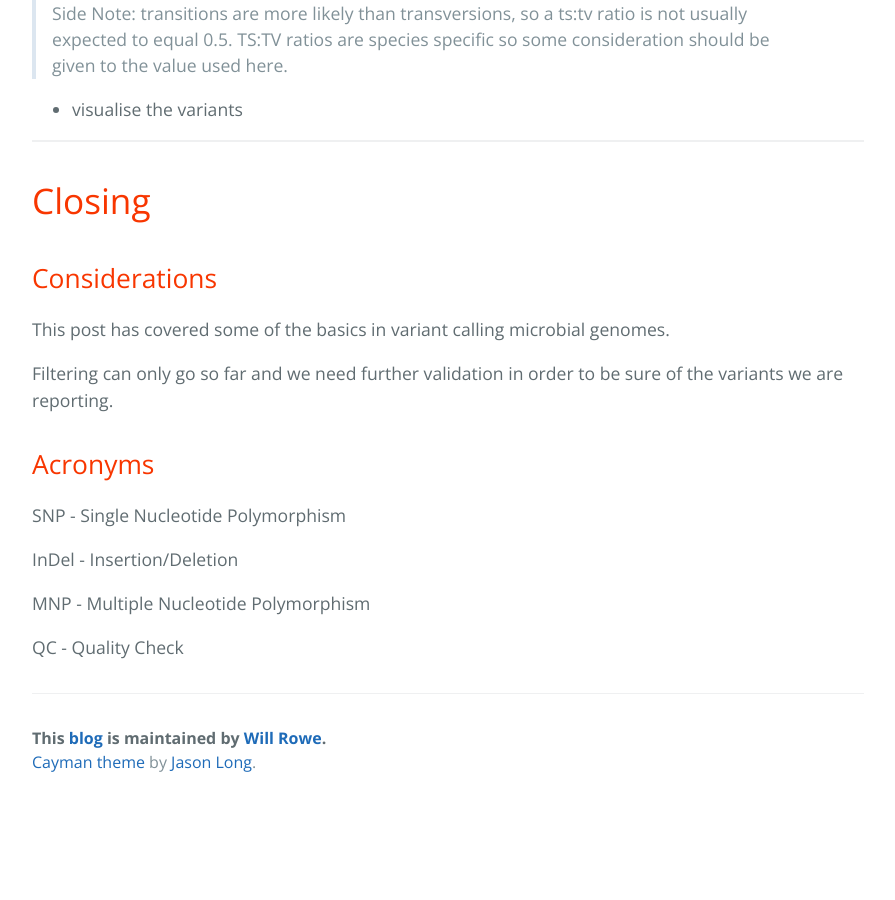
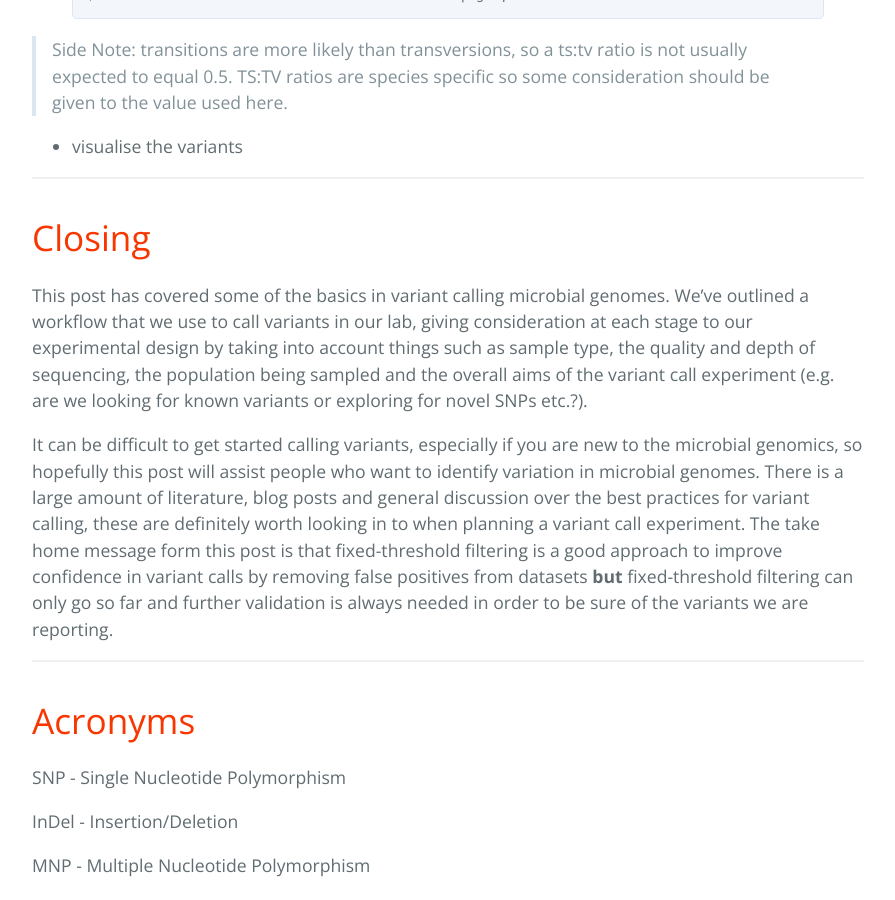
Before and after one commit to will-rowe/will-rowe.github.io, a Jekyll site: the page built from _posts/2016-12-08-variant-calling-notes.markdown, in a window 1280 px wide and 900 px high, scrolled down 4497 px. Shown: the whole window, without its empty margins (192-1087 px from the left). Built offline with Jekyll 4.4.1, drawn with Linux system fonts in a browser that asks for light colours; before the commit the page ends 5303 px from its top, so only the background shows below that; some of the changed text lies outside the part shown.

Commit message:
updating vcf post

```diff
--- a/_posts/2016-12-08-variant-calling-notes.markdown
+++ b/_posts/2016-12-08-variant-calling-notes.markdown
@@ -76,8 +76,41 @@
 {% highlight ruby %}
 $ samtools flagstat isolate.outfile.sorted.bam
 $ bedtools genomecov -ibam isolate.rmdup.bam
+$ bedtools genomecov -bg -ibam isolate.rmdup.bam | gzip > isolate.bedGraph.gz
 {% endhighlight %}
 
+<details>
+<summary>Click to see example R code for coverage plot</summary>
+{% highlight ruby %}
+example from: https://blog.liang2.tw/posts/2016/01/plot-seq-depth-gviz/
+bedgraph_dt <- fread('./84.bedGraph',col.names = c('chromosome', 'start', 'end', 'value'))
+library(data.table)
+library(Gviz)
+
+bedgraph_dt <- fread(
+    './coverage.bedGraph',
+    col.names = c('chromosome', 'start', 'end', 'value')
+)
+
+# Specifiy the range to plot
+thechr <- "chr17"
+st <- 41176e3
+en <- 41324e3
+
+bedgraph_dt_one_chr <- bedgraph_dt[chromosome == thechr]
+dtrack <- DataTrack(
+    range = bedgraph_dt_one_chr,
+    type = "a",
+    genome = 'hg19',
+    name = "Seq. Depth"
+)
+plotTracks(
+    list(dtrack),
+    from = st, to = en
+)
+
+{% endhighlight %}
+</details>
 
 ## 3. Variant call the alignment
 
@@ -119,7 +152,7 @@
 
 ## 4. Filtering the variant calls
 
-VCF files can be fixed-threshold filtered using the information generated by the variant caller, such as the reported quality (QUAL), depth (DP), observation count (AO), proximity to indels (g), high-qual non-reference reads (DV)
+VCF files can be fixed-threshold filtered using the information generated by the variant caller, such as the reported quality (QUAL), depth (DP), observation count (AO), proximity to InDels (g), high-qual non-reference reads (DV)
 
 The QUAL field of the VCF file is an estimate of the probability that there is a polymorphism at the given loci. In VCF files that have been generated by programs like Freebayes, this value "can be understood as 1 - P(locus is homozygous given the data)".
 
@@ -161,14 +194,13 @@
 
 # Closing
 
-## Considerations
+This post has covered some of the basics in variant calling microbial genomes. We've outlined a workflow that we use to call variants in our lab, giving consideration at each stage to our experimental design by taking into account things such as sample type, the quality and depth of sequencing, the population being sampled and the overall aims of the variant call experiment (e.g. are we looking for known variants or exploring for novel SNPs etc.?).
 
-This post has covered some of the basics in variant calling microbial genomes.
+It can be difficult to get started calling variants, especially if you are new to the microbial genomics, so hopefully this post will assist people who want to identify variation in microbial genomes. There is a large amount of literature, blog posts and general discussion over the best practices for variant calling, these are definitely worth looking in to when planning a variant call experiment. The take home message form this post is that fixed-threshold filtering is a good approach to improve confidence in variant calls by removing false positives from datasets **but** fixed-threshold filtering can only go so far and further validation is always needed in order to be sure of the variants we are reporting.
 
-Filtering can only go so far and we need further validation in order to be sure of the variants we are reporting.
+---
 
-
-## Acronyms
+# Acronyms
 
 SNP	-	Single Nucleotide Polymorphism
 
```
